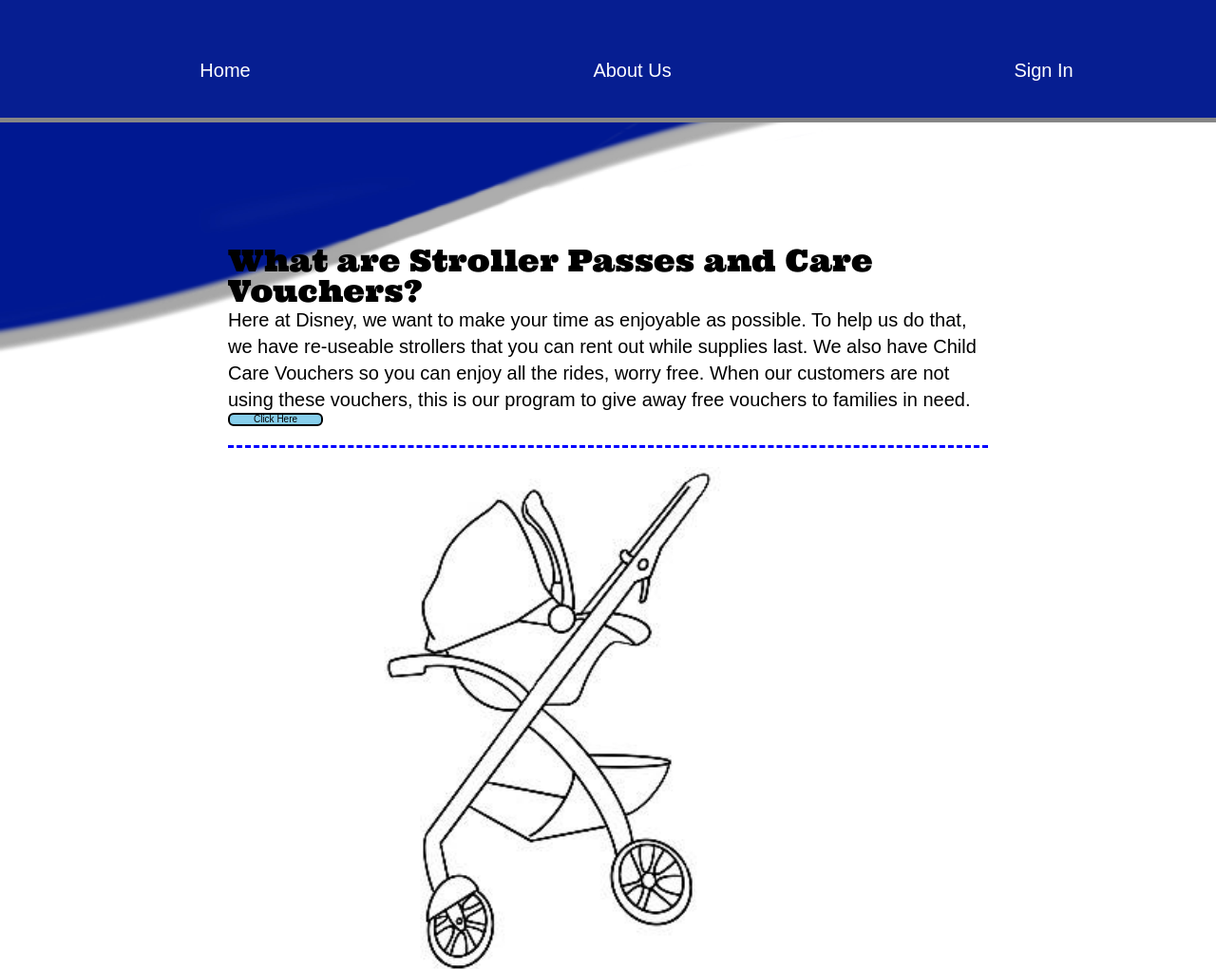
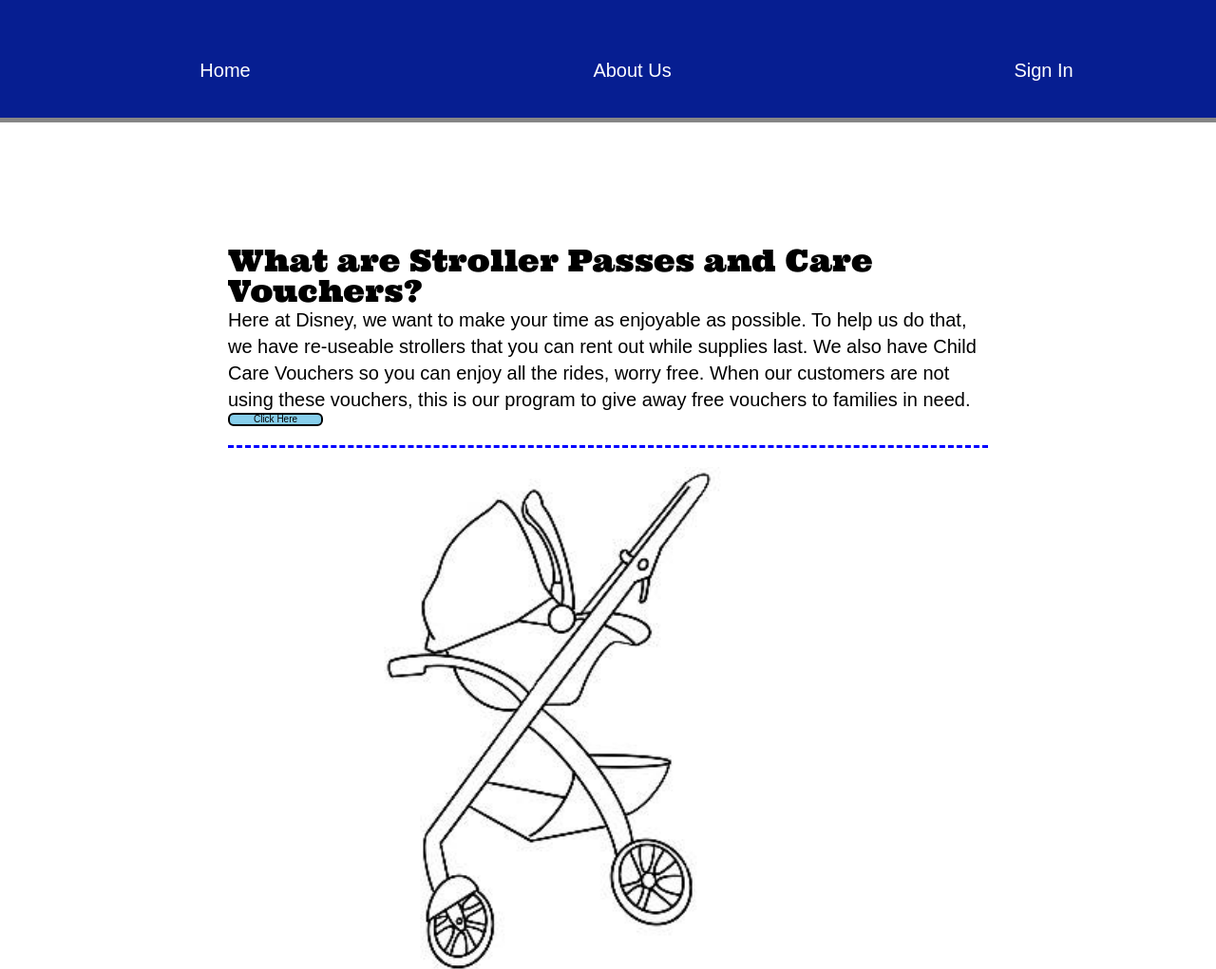
Before and after one commit to Build-Week-Disney-Parents/Marketing-Page, a plain HTML site: page index.html in a window 1280 px wide. Shown: the top 1021 px of the page at 95% size. Drawn offline with Linux system fonts and the light colour scheme; files whose address does not match are found by name.

Commit message:
Fixing background

```diff
--- a/LESS/global.less
+++ b/LESS/global.less
@@ -37,7 +37,7 @@
 
   body {
       background-image: url("../image/Background.PNG"), url("../image/Sides.PNG");
-      background-size: contain, contain;
+      background-size: contain, contain 100vh;
       background-position: top, top;
       background-repeat: no-repeat, no-repeat;
 
--- a/LESS/home-page.less
+++ b/LESS/home-page.less
@@ -1,9 +1,3 @@
-body{
-    background-image: url("../image/Background.PNG");
-    background-size: cover;
-    background-position: top;
-    background-repeat: no-repeat;
-
         .aboutVouch{
             display:flex;
             flex-direction: column;
@@ -36,4 +30,3 @@ body{
 
 
                 }
-            }
```
Also changed, not shown: css/index.css.
